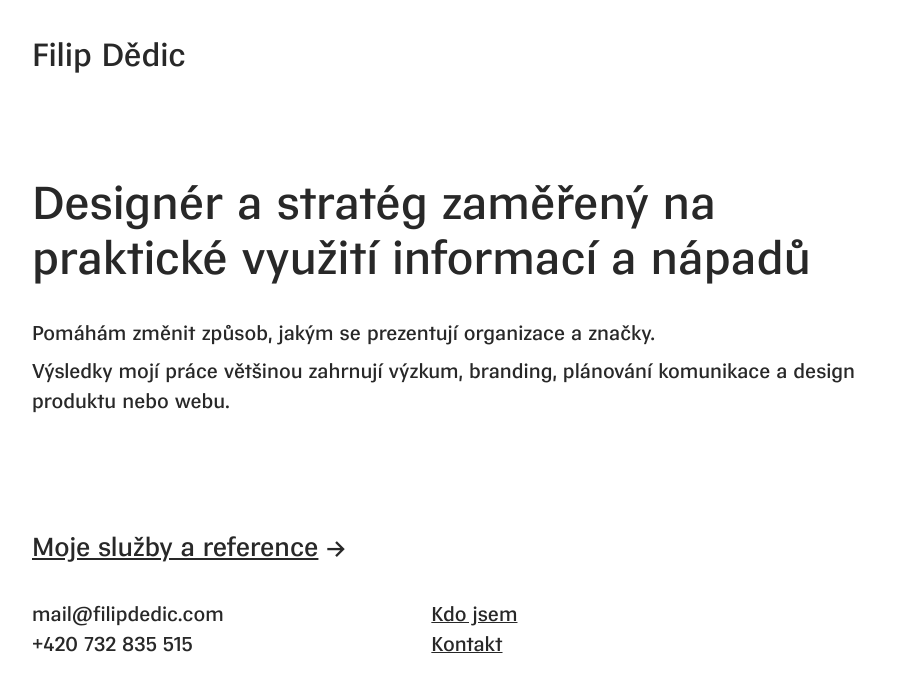
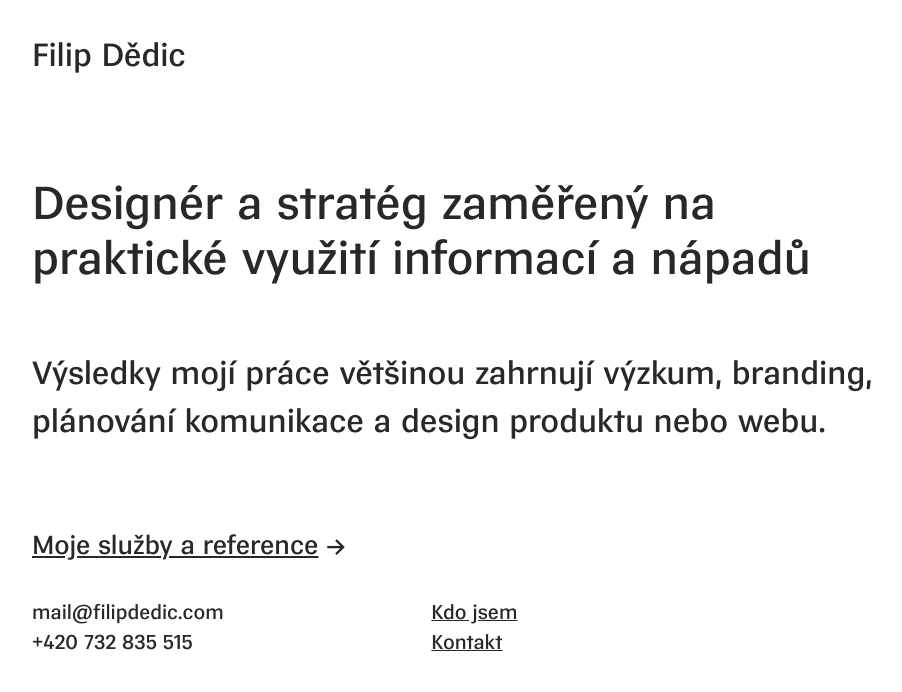
Before and after one commit to fdedic/fdedic.github.io, a Jekyll site: the page built from index.md, in a window 1280 px wide. Shown: the top 692 px of the page, without its empty margins (32-934 px from the left). Built offline with Jekyll 4.4.1, drawn with Linux system fonts in a browser that asks for light colours; nearby versions of some CDN libraries.

Commit message:
Update index.md

```diff
--- a/index.md
+++ b/index.md
@@ -4,8 +4,7 @@ title: Filip Dědic
 ---
 
 # Designér a stratég zaměřený na praktické využití informací a nápadů
-Pomáhám změnit způsob, jakým se prezentují organizace a značky.
 
-Výsledky mojí práce většinou zahrnují výzkum, branding, plánování komunikace a design produktu nebo webu.
+## Výsledky mojí práce většinou zahrnují výzkum, branding, plánování komunikace a design produktu nebo webu.
 
 ### [Moje služby a reference](/sluzby) →
```
